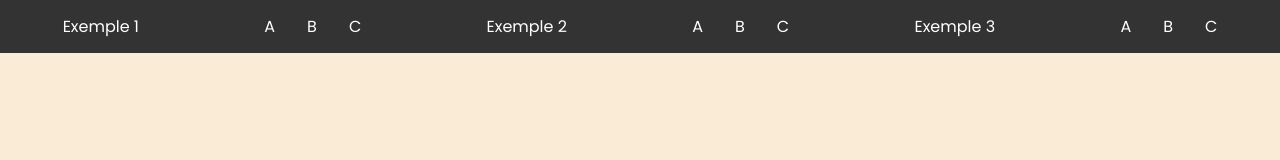
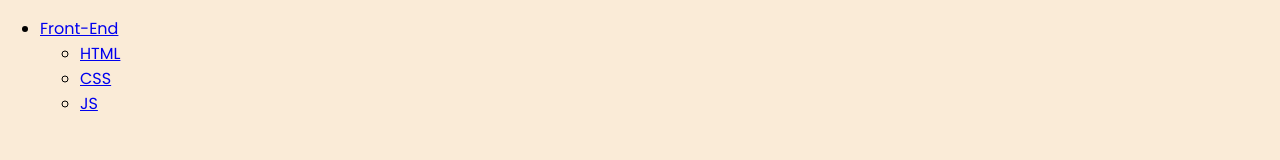
Before and after one commit to TryR68/Menu-deroulant, a plain HTML site: page index.html in a window 1280 px wide. Drawn offline with Linux system fonts and the light colour scheme.

Commit message:
tente des trucs

```diff
--- a/Styles/styles.css
+++ b/Styles/styles.css
@@ -5,58 +5,3 @@ body{
     background-color: antiquewhite;
     font-family: "Poppins", sans-serif;
 }
-
-.Menu{
-    display: flex;
-    justify-content: space-around;
-}
-
-
-ul {
-    list-style-type: none;
-    margin: 0;
-    padding: 0;
-    background-color: #333;
-}
-
-li {
-    float: left;
-}
-
-li a {
-    display: block;
-    color: white;
-    text-align: center;
-    padding: 14px 16px;
-    text-decoration: none;
-}
-
-li a:hover {
-    background-color: #111;
-}
-
-/* Style pour le sous-menu */
-li ul {
-    display: none;
-    position: absolute;
-    min-width: 160px;
-    z-index: 1;
-}
-
-li ul li {
-    float: none;
-    background-color: #333;
-}
-
-li ul li a {
-    padding: 12px 16px;
-}
-
-li ul li a:hover {
-    background-color: #575757;
-}
-
-/* Afficher le sous-menu au survol */
-li:hover ul {
-    display: block;
-}
--- a/index.html
+++ b/index.html
@@ -7,27 +7,17 @@
     <link rel="stylesheet" href="Styles/styles.css">
 </head>
 <body>
-    <header>
-        <ul class="Menu">
-            <li><a href="">Exemple 1</a></li>
-            <ul class="Sous-menu">
-                <li><a href="">A</a></li>
-                <li><a href="">B</a></li>
-                <li><a href="">C</a></li>
-            </ul>
-            <li><a href="">Exemple 2</a></li>
-            <ul class="Sous-menu">
-                <li><a href="">A</a></li>
-                <li><a href="">B</a></li>
-                <li><a href="">C</a></li>
-            </ul>
-            <li><a href="">Exemple 3</a></li>
-            <ul class="Sous-menu">
-                <li><a href="">A</a></li>
-                <li><a href="">B</a></li>
-                <li><a href="">C</a></li>
-            </ul>
+    <nav class="menu">
+        <ul>
+            <li class="menu-item">
+                <a href="#">Front-End</a>
+                <ul class="menuderoulant">
+                    <li><a href="#option1">HTML</a></li>
+                    <li><a href="#option2">CSS</a></li>
+                    <li><a href="#option3">JS</a></li>
+                </ul>
+            </li>
         </ul>
-    </header>
+    </nav>
 </body>
 </html>
```
